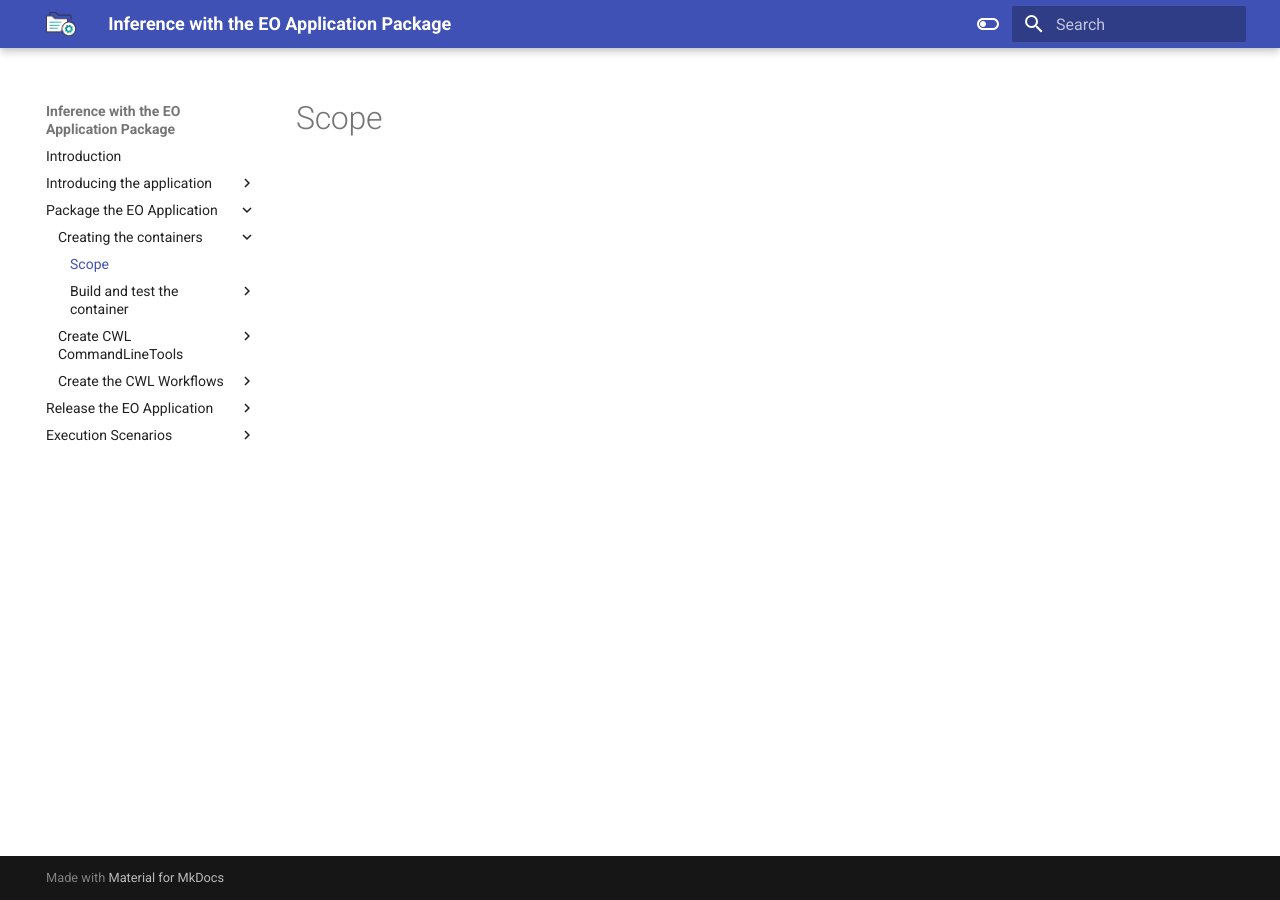
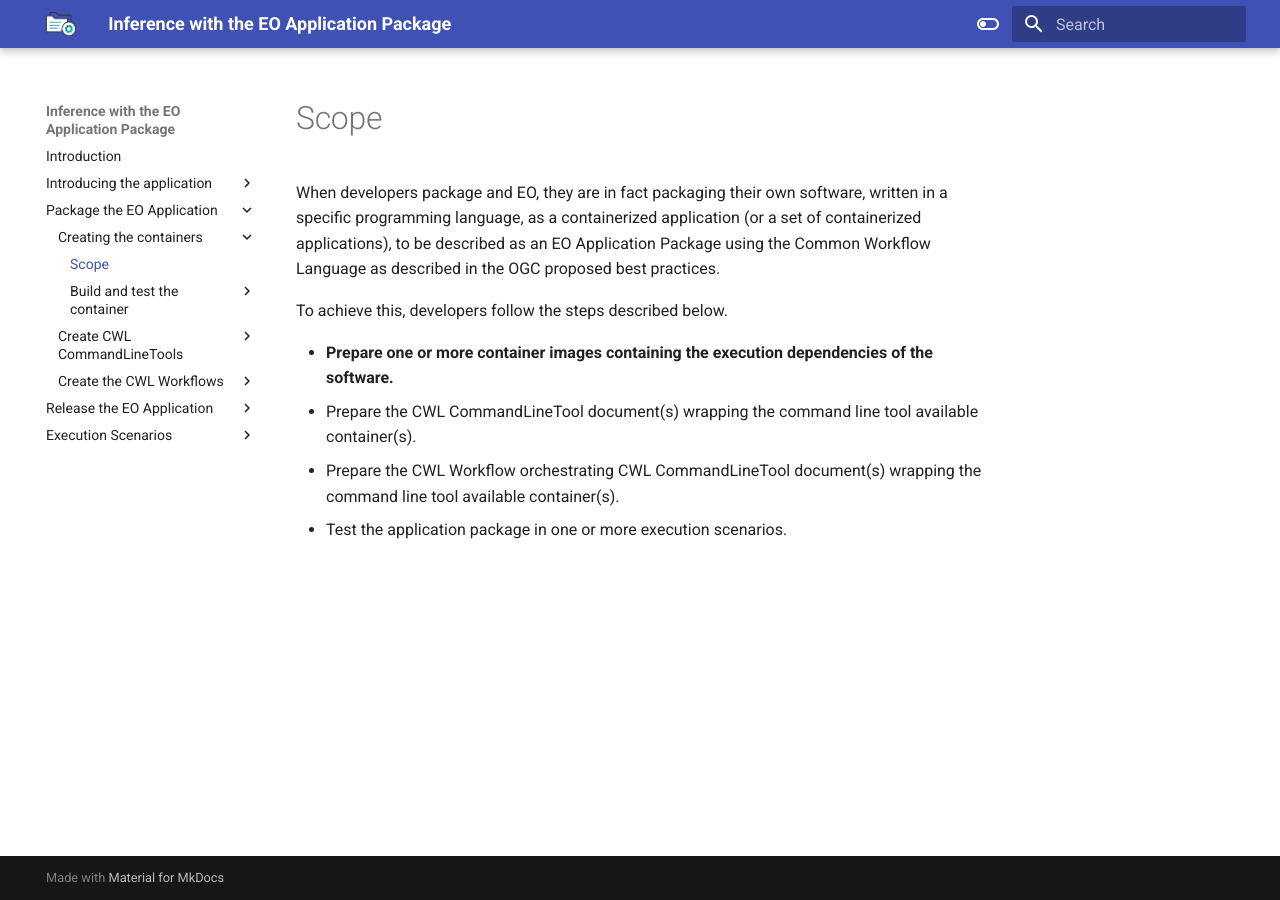
Before and after one commit to eoap/inference-eoap, an MkDocs documentation site: the page built from docs/containers/scope.md, in a window 1280 px wide. Built offline with MkDocs 1.6.1 and Material for MkDocs 9.7.7, drawn with Linux system fonts in a browser that asks for light colours.

Commit message:
container doc

```diff
--- a/docs/containers/scope.md
+++ b/docs/containers/scope.md
@@ -1 +1,8 @@
-# Scope
+When developers package and EO, they are in fact packaging their own software, written in a specific programming language, as a containerized application (or a set of containerized applications), to be described as an EO Application Package using the Common Workflow Language as described in the OGC proposed best practices.
+
+To achieve this, developers follow the steps described below.
+
+* **Prepare one or more container images containing the execution dependencies of the software.**
+* Prepare the CWL CommandLineTool document(s) wrapping the command line tool available container(s).
+* Prepare the CWL Workflow orchestrating CWL CommandLineTool document(s) wrapping the command line tool available container(s).
+* Test the application package in one or more execution scenarios.
```
Also changed, not shown: docs/containers/inference.md (+79 -1 lines), 3 other files.
